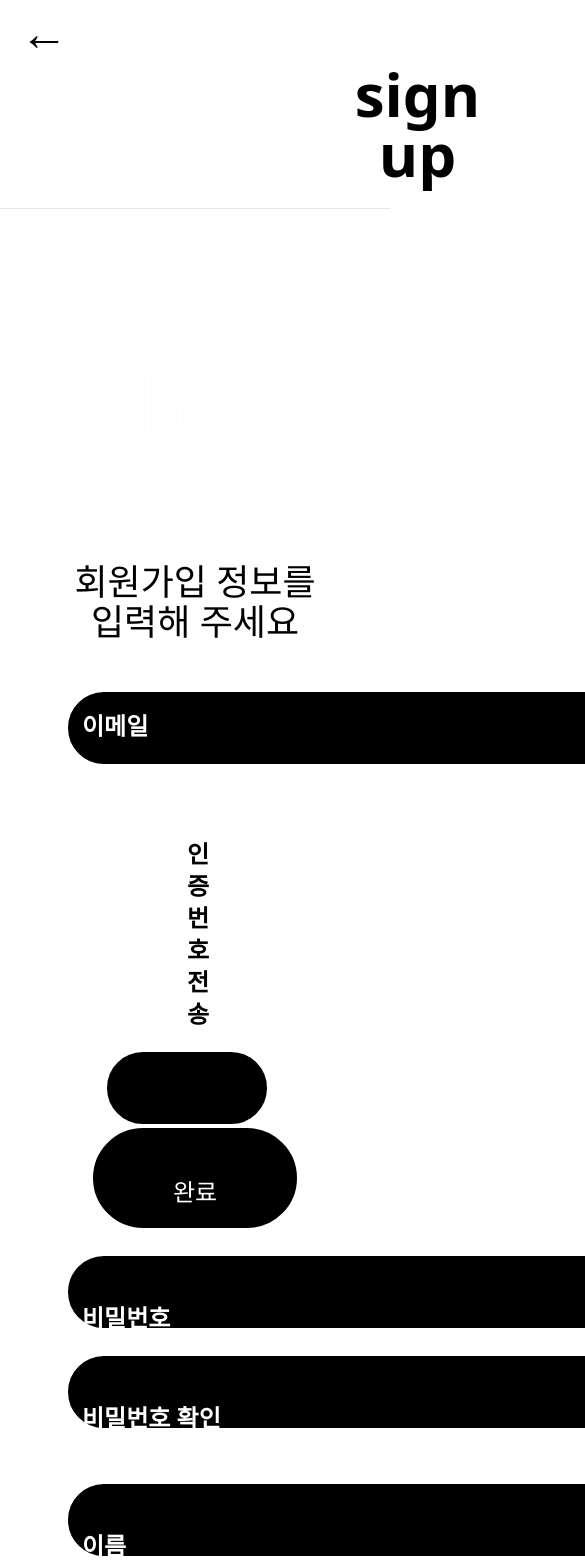
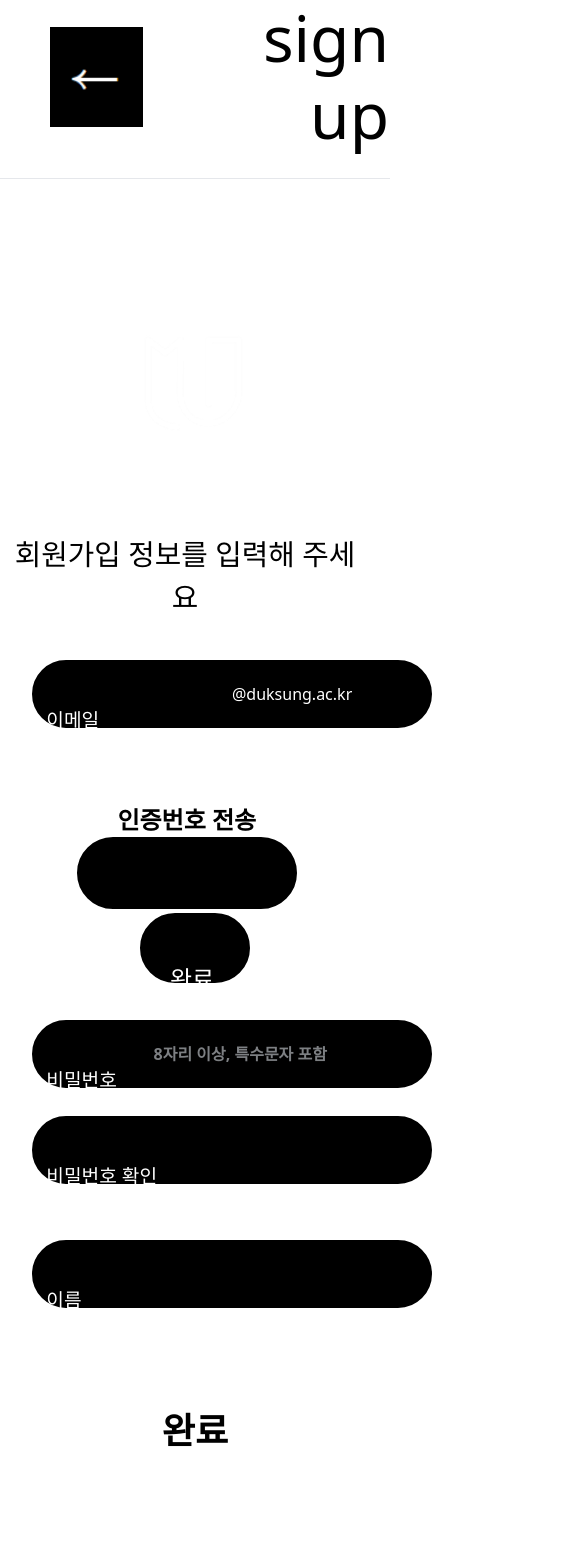
Before and after one commit to UMC-Umark/umark-FE, a React (Create React App) app: page /Signup in a window 390 px wide. Shown: the top 1568 px of the page, 585 px wide, since content can reach past the window. Built offline with nearby package versions, Linux system fonts and the light colour scheme.

Commit message:
[FEAT]-signup page

```diff
--- /dev/null
+++ b/src/css/Signup.css
@@ -0,0 +1,103 @@
+.custom-signuptitle {
+    font-size:3.75rem;
+}
+
+.custom-info {
+    font-size: 2.25rem;
+}
+
+.custom-signupform2 {
+    width:100%;
+}
+
+.custom-label {
+    font-size: 1.5rem;
+}
+
+.custom-endbutton1 {
+    font-size: 1.5rem;
+}
+
+.custom-sendbutton {
+    font-size: 1.5rem;
+}
+
+.custom-endbutton2 {
+    font-size: 2.25rem;
+}
+
+.custom-input1::placeholder {
+    text-align:right;
+}
+
+.custom-input3::placeholder {
+    text-align:center;
+    opacity:0.6;
+}
+
+/* 모바일 화면에서의 스타일 */
+@media (max-width:768px){
+
+    .custom-signuptitle{
+        font-size:4rem;
+        text-align:right;
+        display:block;
+
+    }
+    .custom-arrow {
+        padding-left:50px;
+        padding-right:50px;
+    }
+    .custom-info {
+        font-size:1.8rem;
+        text-align:center;
+        margin-left:-20px;
+    }
+    .custom-label {
+        font-size:1.2rem;
+        margin-top:20px;
+    }
+    .custom-input1, .custom-input3 {
+        width: 90%;
+        max-width: 100%; /* 최대 너비를 100%로 설정하여 가로폭에 꽉 차게 함 */
+        height:4.5rem;
+        padding-left: 5rem;
+        text-align: center;
+
+    }
+    .custom-endbutton1 {
+        padding-left:30px;
+        height:4.6rem;
+        width:4rem;
+        white-space: nowrap;
+
+    }
+    .custom-sendbutton {
+        padding-left:1.4rem;
+        height:4.6rem;
+        width:11.5rem;
+        white-space: nowrap;
+    }
+    .custom-signupform1 {
+        width:85%;
+    }
+    .custom-input2 {
+        width:14rem;
+    }
+    .custom-endbutton2 {
+        padding-left:230px;
+        height:4.8rem;
+        width:4rem;
+        white-space: nowrap;
+        width:90%;
+        padding: 14px 0; /* 내부 패딩을 추가하여 버튼의 세로 중앙으로 텍스트를 위치시킴 */
+    }
+
+    .custom-input1::placeholder {
+        margin-left:-15rem;
+    }
+    .custom-input3::placeholder {
+        margin-left:-16rem;
+        white-space: nowrap;
+    }
+}
--- a/src/pages/Signup.jsx
+++ b/src/pages/Signup.jsx
@@ -1,120 +1,197 @@
-import React from 'react'
+import React from "react";
 import { useState } from "react";
 import logo from "../img/logo.png";
-import {Link} from 'react-router-dom';
+import { Link } from "react-router-dom";
+import arrow from "../img/arrow.png";
+import "../css/Signup.css";
 
 export default function Signup() {
-    const [email, setEmail]=useState('');
-    const [password, setPassword]=useState('');
-    const [passwordConfirm, setPasswordConfirm]=useState('');
-    const [emailError, setEmailError]=useState('');
-    const [passwordError, setPasswordError]=useState('');
-    const [passwordConfirmError, setPasswordConfirmError]=useState('');
-    const [isValid, setIsValid]=useState(false);
-    const [validEmailMessage, setValidEmailMessage] = useState('');
-    const [verifyError, setVerifyError]=useState('');
-    const [nameError, setNameError]=useState('');
+  const [email, setEmail] = useState("");
+  const [password, setPassword] = useState("");
+  const [passwordConfirm, setPasswordConfirm] = useState("");
+  const [emailError, setEmailError] = useState("");
+  const [passwordError, setPasswordError] = useState("");
+  const [passwordConfirmError, setPasswordConfirmError] = useState("");
+  const [isValid, setIsValid] = useState(false);
+  const [validEmailMessage, setValidEmailMessage] = useState("");
+  const [verifyError, setVerifyError] = useState("");
+  const [nameError, setNameError] = useState("");
 
-    const [inputValue, setInputValue] = useState('');
+  const [inputValue, setInputValue] = useState("");
 
   const handleInputChange = (e) => {
     const newValue = e.target.value.toUpperCase();
     setInputValue(newValue);
   };
   const handleEmailChange = (e) => {
-        const newEmail=e.target.value;
+    const newEmail = e.target.value;
     setEmail(newEmail);
     validateEmail(newEmail);
   };
   const handlePasswordChange = (e) => {
-      const newPassword=e.target.value;
+    const newPassword = e.target.value;
     setPassword(newPassword);
     validatePassword(newPassword);
-    }
+  };
   const handlePasswordConfirmChange = (e) => {
-      const newPasswordConfirm=e.target.value;
+    const newPasswordConfirm = e.target.value;
     setPasswordConfirm(newPasswordConfirm);
     validatePasswordConfirm(newPasswordConfirm);
-    }
+  };
   const validateEmail = (input) => {
-        const emailRegex=/^[a-zA-Z0-9._-]+@[^@]+\.ac\.kr$/;
-        const isValid=emailRegex.test(input);
-        if(!isValid){
-          setEmailError('올바른 이메일 형식이 아닙니다.');
-        }
-        else{
-          setEmailError('');
+    const emailRegex = /^[a-zA-Z0-9._-]+@[^@]+\.ac\.kr$/;
+    const isValid = emailRegex.test(input);
+    if (!isValid) {
+      setEmailError("올바른 이메일 형식이 아닙니다.");
+    } else {
+      setEmailError("");
       //setValidEmailMessage('올바른 이메일 형식입니다.');
     }
-        setIsValid(isValid && passwordError === '' && passwordConfirmError === '');
-
+    setIsValid(isValid && passwordError === "" && passwordConfirmError === "");
+  };
+  const validatePassword = (input) => {
+    const passwordRegex =
+      /^(?=.*[a-zA-Z])(?=.*\d)(?=.*[!@#$%^&*()_+])[A-Za-z\d!@#$%^&*()_+]{8,}$/;
+    const isValid = passwordRegex.test(input);
+    if (!isValid) {
+      setPasswordError(
+        "영문, 숫자, 특수문자를 조합하여 8자 이상이어야 합니다."
+      );
+    } else {
+      setPasswordError("");
     }
-    const validatePassword = (input) => {
-      const passwordRegex=/^(?=.*[a-zA-Z])(?=.*\d)(?=.*[!@#$%^&*()_+])[A-Za-z\d!@#$%^&*()_+]{8,}$/;
-      const isValid=passwordRegex.test(input);
-      if(!isValid){
-        setPasswordError('영문, 숫자, 특수문자를 조합하여 8자 이상이어야 합니다.');
+    setIsValid(
+      isValid &&
+        emailError === "" &&
+        passwordConfirmError === "" &&
+        passwordConfirm === input
+    );
+  };
+  const validatePasswordConfirm = (input) => {
+    const isValid = input === password;
+    if (!isValid) {
+      setPasswordConfirmError("비밀번호가 일치하지 않습니다.");
+    } else {
+      setPasswordConfirmError("");
     }
-      else{
-        setPasswordError('');
-      }
-      setIsValid(isValid && emailError === '' && passwordConfirmError === '' && passwordConfirm === input);
-    }
-    const validatePasswordConfirm = (input) => {
-      const isValid=input===password;
-      if(!isValid){
-        setPasswordConfirmError('비밀번호가 일치하지 않습니다.');
-      }
-      else{
-        setPasswordConfirmError('');
-      }
-      setIsValid(isValid && emailError === '' && passwordError === '' && password === input);
-    }
+    setIsValid(
+      isValid && emailError === "" && passwordError === "" && password === input
+    );
+  };
   return (
     <div>
-      <div className="inline-block w-full">
-      <Link to="/Agreement"><p className="px-5 py-2 rounded-3xl inline-block text-5xl mr-80">←</p></Link>
-      <h1 className="text-6xl font-bold text-center inline-block ml-80 w-1/2">sign up</h1><br /><br />
+      <div className="w-full flex justify-between items-center">
+        <Link className="custom-arrow" to="/Agreement">
+          <img src={arrow} alt="arrow" />
+        </Link>
+        <h1 className="custom-signuptitle text-center inline-block w-1/2">
+          sign up
+        </h1>
+        <div className="mb-12" />
       </div>
       <br />
       <hr />
       <div className="mb-20" />
-      <div className="border border-1 border-white rounded-3xl w-2/3 m-auto h-1/2"><br />
+      <div className="custom-signupform1 border border-1 border-white rounded-3xl w-2/3 m-auto h-1/2">
+        <br />
         <div className="flex items-center justify-center">
           <img src={logo} alt="umark" />
         </div>
         <div className="mb-12" />
-      <p className="text-center text-4xl">회원가입 정보를 입력해 주세요</p>
-      <div className="mb-12" />
-      <div className="text-center inline-block w-full relative">
-      <span className="absolute ml-4 left-50 top-2 text-white text-2xl mt-3 font-bold">이메일</span>
-      <input name="email" placeholder="name@duksung.ac.kr" value={email} onChange={handleEmailChange} className="bg-black text-white w-1/2 px-80 py-6 rounded-full text-left focus:outline-none border-2 border-white placeholder-gray-300 placeholder-shown:font-bold"/><br />
+        <p className="custom-info">회원가입 정보를 입력해 주세요</p>
+        <div className="mb-10" />
+        <div className="custom-signupform2 text-center inline-block relative">
+          <span className="custom-label absolute ml-4 left-50 top-50 text-white mt-5">
+            이메일
+          </span>
+          <input
+            name="email"
+            placeholder="@duksung.ac.kr"
+            value={email}
+            onChange={handleEmailChange}
+            className="custom-input1 bg-black text-white w-1/2 px-80 py-6 rounded-full focus:outline-none border-2 border-white placeholder-white"
+          />
+          <br />
           <div className="text-red-600">{emailError}</div>
-      {isValid && <div className="text-green-600">올바른 이메일 형식입니다.</div>}<br />
-      <button type="button" className="bg-white text-black w-1/6 px-8 py-5 rounded-full mr-4 text-2xl font-bold">인증번호 전송</button>
-      <input type="text" maxLength="6" value={inputValue} onChange={handleInputChange}
-      className="bg-black text-white w-1/5 mr-4 px-20 py-6 rounded-full text-left focus:outline-none border-2 border-white placeholder-gray-300"/>
-      <button className="bg-black text-white text-2xl px-20 py-5 rounded-full focus:outline-none border-2 border-white">완료</button>
+          {isValid && (
+            <div className="text-green-600">올바른 이메일 형식입니다.</div>
+          )}
+          <br />
+          <button
+            type="button"
+            className="custom-sendbutton bg-white text-black w-1/6 px-8 py-5 rounded-full mr-4 font-bold"
+          >
+            인증번호 전송
+          </button>
+          <input
+            type="text"
+            maxLength="6"
+            value={inputValue}
+            onChange={handleInputChange}
+            className="custom-input2 bg-black text-white w-1/5 mr-4 px-20 py-6 rounded-full text-left focus:outline-none border-2 border-white placeholder-gray-300"
+          />
+          <button className="custom-endbutton1 bg-black text-white px-20 py-5 rounded-full focus:outline-none border-2 border-white">
+            완료
+          </button>
           <div className="text-red-600">{verifyError}</div>
-      {/* {isValid && <div className="text-green-600">인증이 완료되었습니다</div>}<br /> */}<br />
-      <span className="absolute ml-4 left-50 top-50 text-white mt-5 text-2xl font-bold">비밀번호</span>
-      <input name="password" type="password" value={password} placeholder="8자리 이상, 특수문자 포함" onChange={handlePasswordChange} className="bg-black text-white w-1/2 px-80 py-6 rounded-full focus:outline-none border-2 border-white placeholder-gray-300 placeholder-shown:font-bold" /><br /> {/* placeholder:8자리 이상, 특수문자 포함 */}
+          {/* {isValid && <div className="text-green-600">인증이 완료되었습니다</div>}<br /> */}
+          <br />
+          <span className="custom-label absolute ml-4 left-50 top-50 text-white mt-5">
+            비밀번호
+          </span>
+          <input
+            name="password"
+            type="password"
+            value={password}
+            placeholder="8자리 이상, 특수문자 포함"
+            onChange={handlePasswordChange}
+            className="custom-input3 bg-black text-white w-1/2 px-80 py-6 rounded-full focus:outline-none border-2 border-white placeholder-gray-300 placeholder-shown:font-bold"
+          />
+          <br /> {/* placeholder:8자리 이상, 특수문자 포함 */}
           <div className="text-red-600">{passwordError}</div>
-      {password!=='' && isValid && <div className="text-green-600">올바른 비밀번호 형식입니다.</div>}<br />
-      <span className="absolute ml-4 left-50 top-70 text-white mt-5 text-2xl font-bold">비밀번호 확인</span>
-      <input name="passwordConfirm" type="password" value={passwordConfirm} onChange={handlePasswordConfirmChange} className="bg-black text-white w-1/2 px-80 py-6 rounded-full focus:outline-none border-2 border-white"/><br />
+          {password !== "" && isValid && (
+            <div className="text-green-600">올바른 비밀번호 형식입니다.</div>
+          )}
+          <br />
+          <span className="custom-label absolute ml-4 left-50 top-70 text-white mt-5">
+            비밀번호 확인
+          </span>
+          <input
+            name="passwordConfirm"
+            type="password"
+            value={passwordConfirm}
+            onChange={handlePasswordConfirmChange}
+            className="custom-input1 bg-black text-white w-1/2 px-80 py-6 rounded-full focus:outline-none border-2 border-white"
+          />
+          <br />
           <div className="text-red-600">{passwordConfirmError}</div>
-      {passwordConfirm!=='' && isValid && <div className="text-green-600">비밀번호가 일치합니다.</div>}<br />
+          {passwordConfirm !== "" && isValid && (
+            <div className="text-green-600">비밀번호가 일치합니다.</div>
+          )}
+          <br />
           <div className="mb-7" />
-      <span className="absolute ml-4 left-50 top-70 text-white mt-5 text-2xl font-bold">이름</span>
-      <input name="name" type="text" placeholder="관리자 01" className="bg-black text-white px-80 py-6 w-1/2 rounded-full focus:outline-none border-2 border-white placeholder-gray-300 placeholder-shown:font-bold" />
+          <span className="custom-label absolute ml-4 left-50 top-70 text-white mt-5">
+            이름
+          </span>
+          <input
+            name="name"
+            type="text"
+            className="custom-input1 bg-black text-white px-80 py-6 w-1/2 rounded-full focus:outline-none border-2 border-white"
+          />
           <div className="text-red-600">{nameError}</div>
           <div className="mb-20" />
-      <Link to="/Login"><button type="button" disabled={!isValid} className="bg-white text-black px-80 py-6 rounded-full text-4xl font-bold">완료</button></Link>
-      <div className="mb-20" />
+          <Link to="/Login">
+            <button
+              type="button"
+              disabled={!isValid}
+              className="custom-endbutton2 bg-white text-black px-80 py-6 rounded-full font-bold"
+            >
+              완료
+            </button>
+          </Link>
+          <div className="mb-40" />
         </div>
       </div>
     </div>
-
   );
 }
```
Lines whose indentation alone changed are shown as unchanged.
